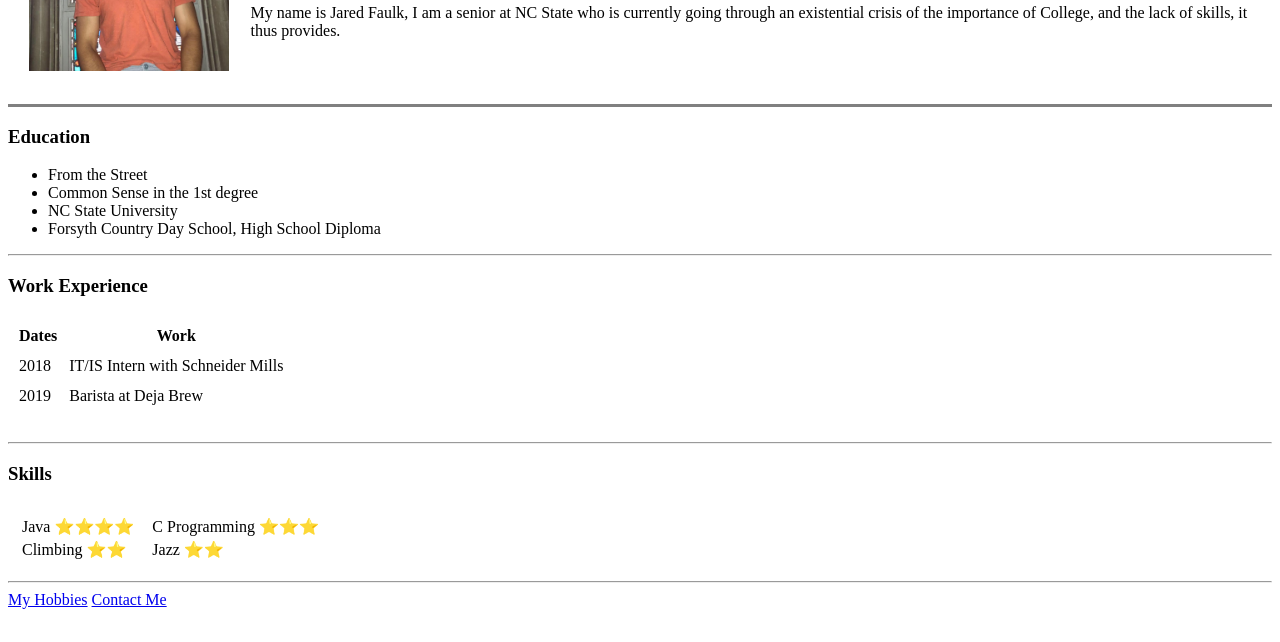
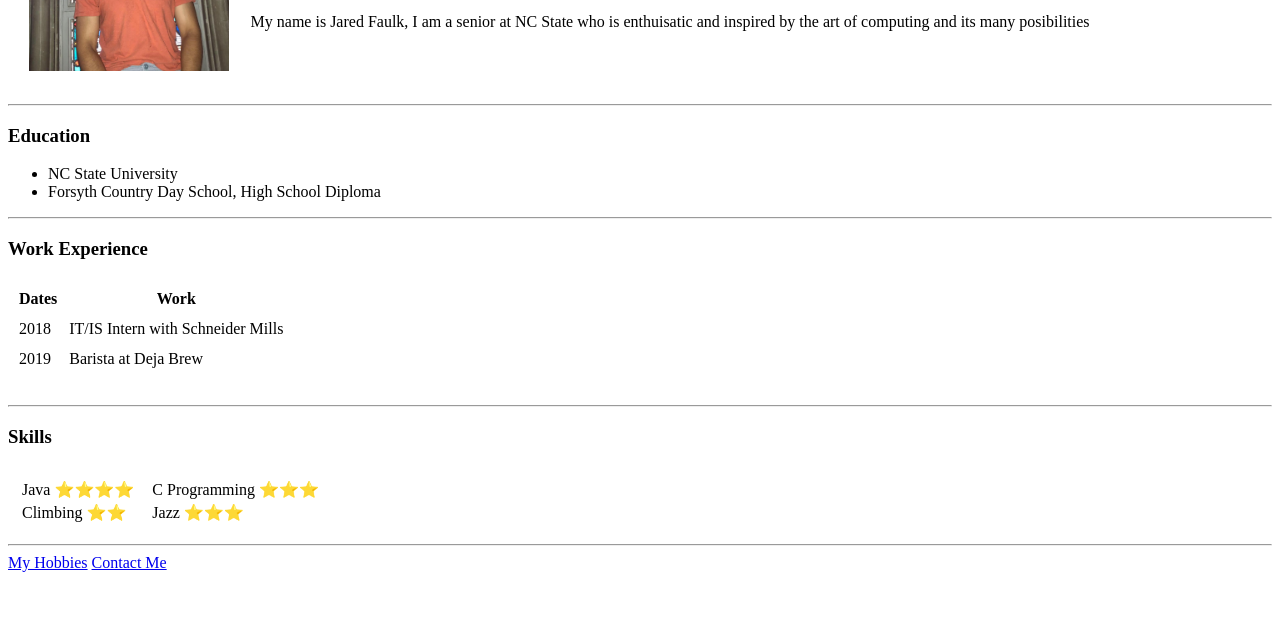
Before and after one commit to jmfaulk/site-to-blow-your-neurons, a plain HTML site: page index.html in a window 1280 px wide. Shown: the part 158-800 px from the top of the page. Drawn offline with Linux system fonts and the light colour scheme.

Commit message:
updating my website with more legit info

```diff
--- a/index.html
+++ b/index.html
@@ -4,6 +4,7 @@
 <head>
   <meta charset="utf-8">
   <title>Jared's Personal Site</title>
+  <link rel="stylesheet" href="/Users/jarodhowls/FullStack Web Dev/Web-Development/HTML-Personal Site/css/styles.css">
 </head>
 
 <body>
@@ -15,8 +16,8 @@
         <p> <em> Aspiring Full Stack Engineer </em> </p>
 
         <p> My name is Jared Faulk, I am a senior at NC State who
-          is currently going through an existential crisis of the importance
-          of College, and the lack of skills, it thus provides.
+          is enthuisatic and inspired by the art of computing and its
+          many posibilities
         </p>
       </td>
     </tr>
@@ -24,11 +25,9 @@
   </table>
 
   <!-- Education here-->
-  <hr size="3" noshade>
+  <hr>
   <h3> Education </h3>
   <ul>
-    <li> From the Street </li>
-    <li> Common Sense in the 1st degree </li>
     <li> NC State University </li>
     <li> Forsyth Country Day School, High School Diploma </li>
   </ul>
@@ -78,12 +77,12 @@
             <td>C Programming ⭐️⭐️⭐️ </td> <!-- row 1 col2 -->
           </tr>
           <tr>
-            <td>Jazz ⭐️⭐️</td> <!-- row 2 col2 -->
+            <td>Jazz ⭐️⭐️⭐️</td> <!-- row 2 col2 -->
           </tr>
       </td>
     </tr>
 
-    </table>
+  </table>
   </table>
 
   <hr>
```
Also changed, not shown: contact.html (+1 -0 lines), hobbies.html (+5 -1 lines).
